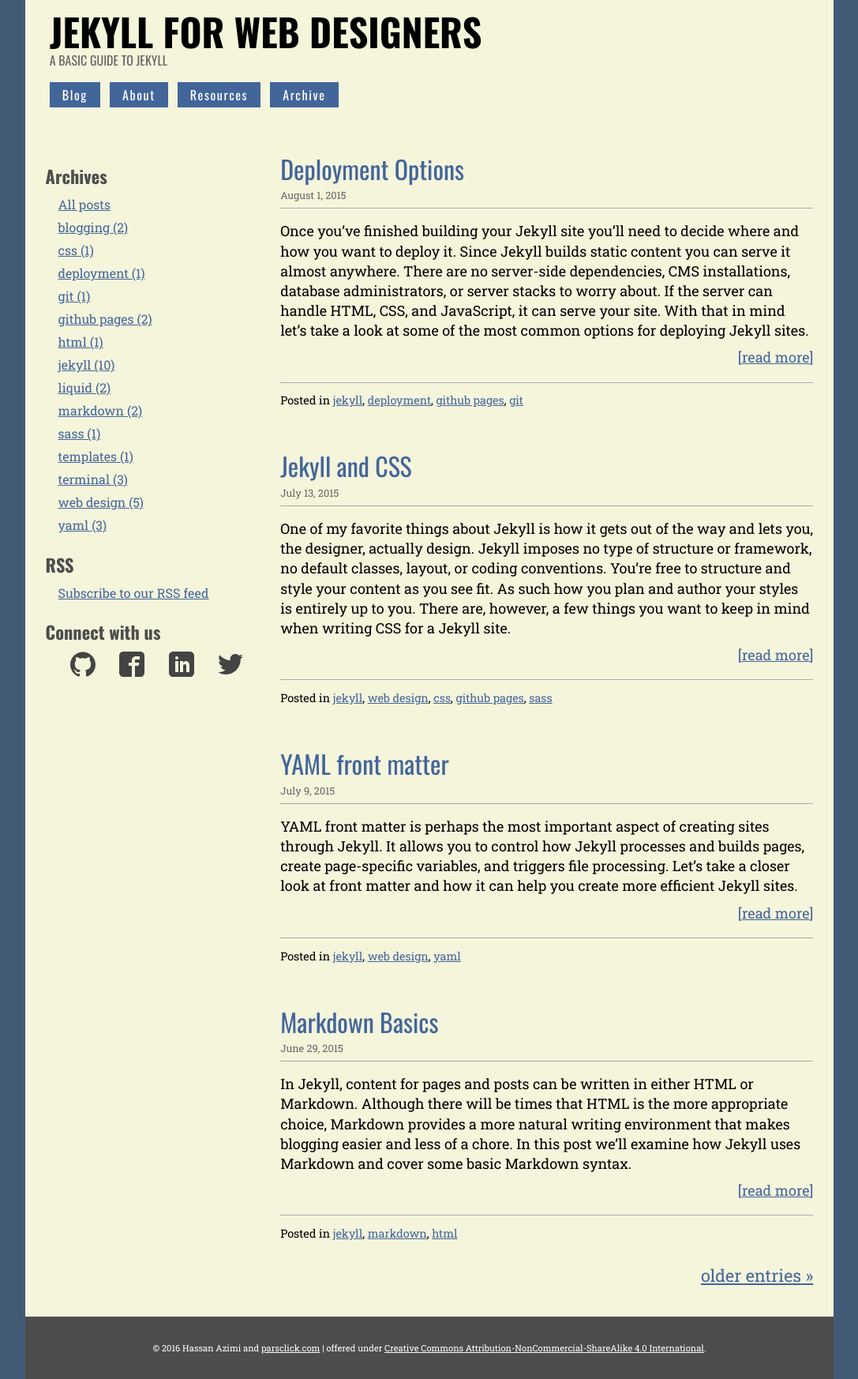
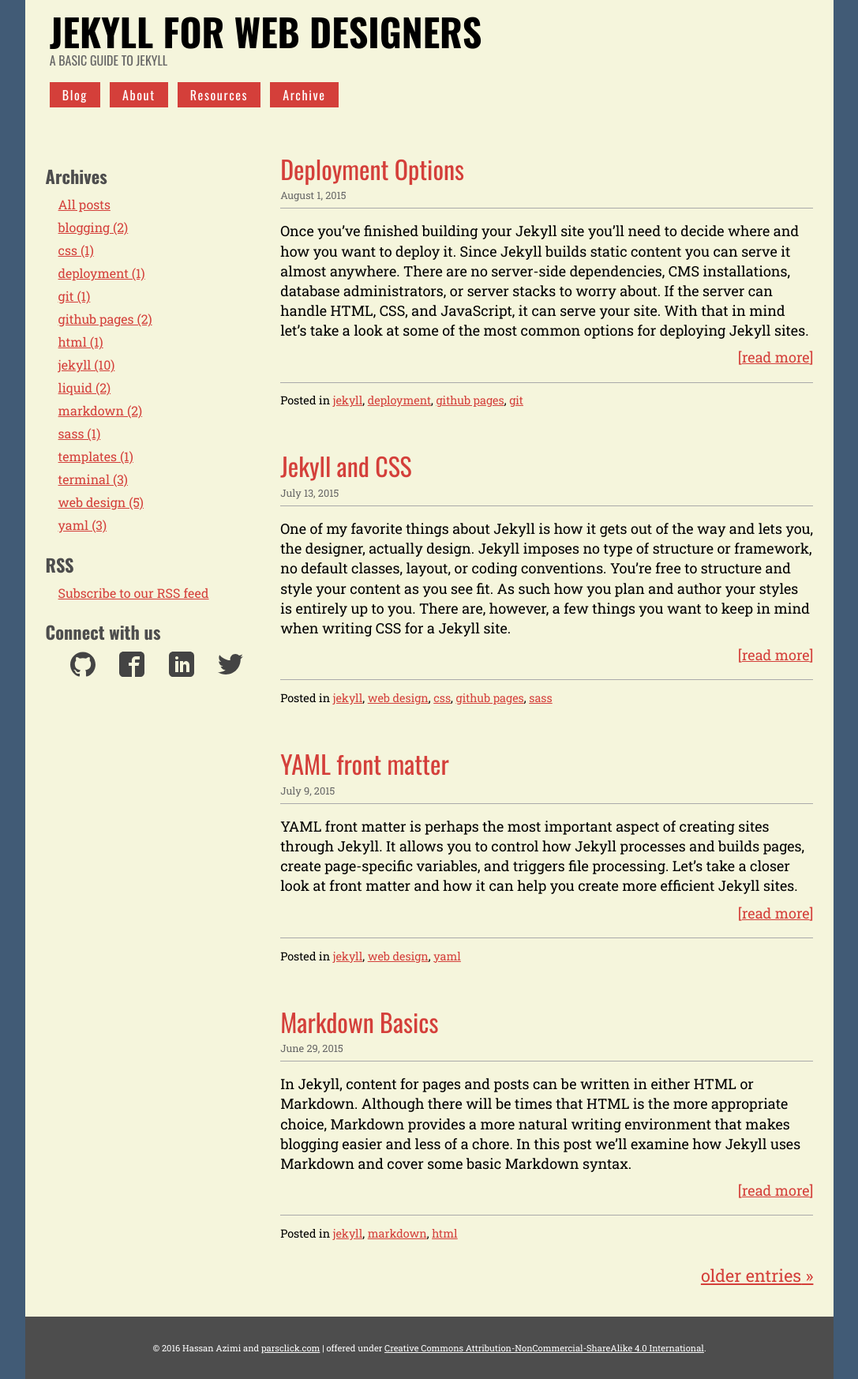
Before and after one commit to azimidev/azimidev.github.io, a Jekyll site: the page built from index.html, in a window 1280 px wide. Shown: the whole page at 79% size, without its empty margins (96-1183 px from the left). Built offline with Jekyll 4.4.1, drawn with Linux system fonts in a browser that asks for light colours; the list of posts is cut into pages by our own code.

Commit message:
style change

```diff
--- a/css/main.css
+++ b/css/main.css
@@ -299,7 +299,7 @@
   	margin: 0 0 1em 0;
   }
   a {
-  	color: #42659A;
+  	color: #D43F3A;
   	line-height: inherit;
   }
   a:hover {
@@ -393,13 +393,13 @@
    	font-size: 2em;
    	font-weight: 400;
    	line-height:1.2;
-   	color: #42659A;
+   	color: #415B76;
    	margin-bottom:0.2em;
    }
    article h3 {
    	font-weight: 400;
    	font-size: 1.4em;
-   	color: #42659A;
+   	color: #415B76;
    	margin-bottom: 0;
    }
    article h2 a {
@@ -431,7 +431,7 @@
    	color: white;
    	padding: .5em 1em;
    	margin-bottom: 1em;
-   	border-left: 1em solid #42659A;
+   	border-left: 1em solid #415B76;
    	background: #666;
    	white-space: pre-wrap;
    	white-space: -moz-pre-wrap;
@@ -473,7 +473,7 @@
    	font-family: 'Oswald', 'Helvetica Narrow', Arial, sans-serif;
    	font-size: 1.2em;
    	font-weight: 400;
-   	color: #42659A;
+   	color: #415B76;
    	margin-bottom:0;
    }
    dd {
@@ -531,7 +531,7 @@
    .tag-cloud a {
    	text-decoration: none;
    	font-size: 0.8em;
-   	background: #42659A;
+   	background: #415B76;
    	color: white;
    	padding: 0.125em 0.5em;
    	border-radius: 0.25em;
@@ -639,7 +639,7 @@
    	display: none;
    }
    nav li {
-   	background: #42659A;
+   	background: #415B76;
    	margin-bottom: .2em;
    }
    nav li:hover {
@@ -664,7 +664,7 @@
    /*toggle check styles*/
    .toggle-label {
    	display: block;
-   	background: #42659A;
+   	background: #415B76;
    	font: 0.8em 'Oswald', 'Helvetica Narrow', Arial, sans-serif;
    	text-align: center;
    	letter-spacing: 0.1em;
@@ -766,7 +766,7 @@
    nav li a {
    	font: 1em 'Oswald', 'Helvetica Narrow', Arial, sans-serif;
    	color: white;
-   	background: #42659A;
+   	background: #D43F3A;
    	margin-right: 0.5em;
    	padding: .25em 1em;
    	display: inline-block;
```
